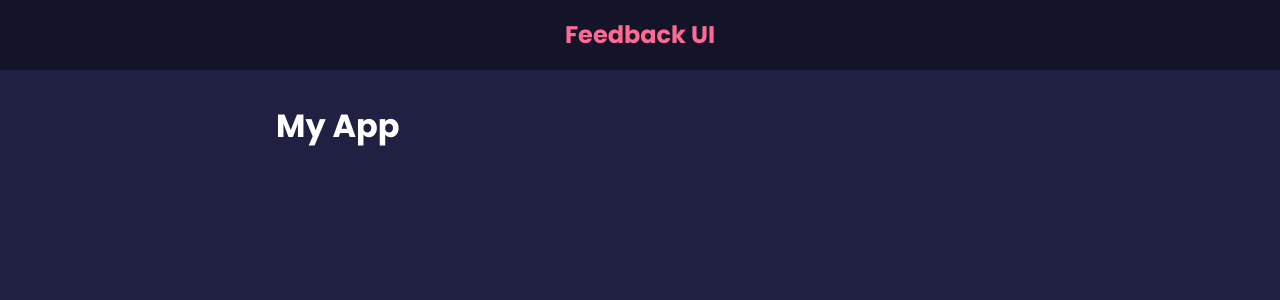
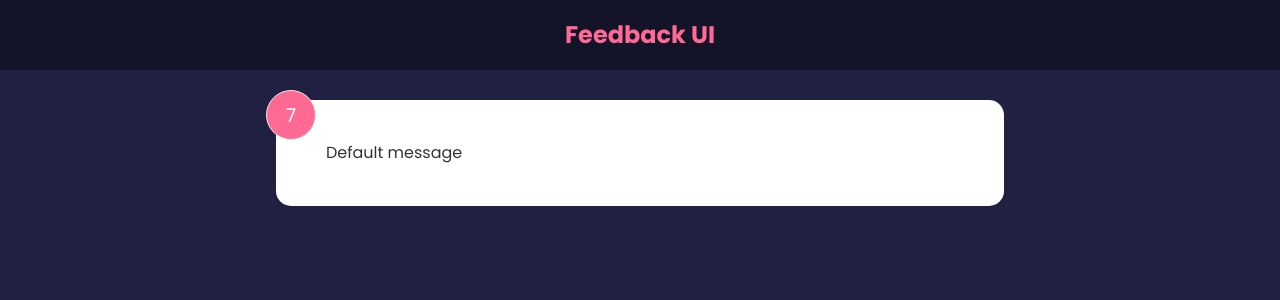
Before and after one commit to VinniC77/React-Feedback-App, a React (Create React App) app: page / in a window 1280 px wide. Shown: the top 300 px of the page. Built offline with nearby package versions, Linux system fonts and the light colour scheme.

Commit message:
useState

```diff
--- a/src/App.js
+++ b/src/App.js
@@ -1,4 +1,5 @@
 import Header from "./components/Header";
+import FeedbackItem from "./components/FeedbackItem";
 
 const App = () => {
     return (
@@ -7,7 +8,7 @@
         {/* bgColor='green' textColor='yellow'  */}
         <Header />
         <div className="container">
-            <h1>My App</h1>
+            <FeedbackItem />
         </div>
         </>
     )
--- /dev/null
+++ b/src/components/FeedbackItem.jsx
@@ -0,0 +1,24 @@
+import { useState } from "react";
+
+const FeedbackItem = () => {
+    const [rating, setRating] = useState(7);
+    const [text, setText] = useState('Default message')
+
+    // This is an example on how things work with useState:
+    // const handleClick = () => {
+    //     setRating((prev) => {
+    //         console.log(prev)
+    //         return prev + 1;
+    //     });
+    // }
+
+    return (
+        <div className="card">
+            <div className="num-display">{rating}</div>
+            <div className="text-display">{text}</div>
+            {/* <button onClick={handleClick}>Click</button> */}
+        </div>
+    )
+}
+
+export default FeedbackItem
```
